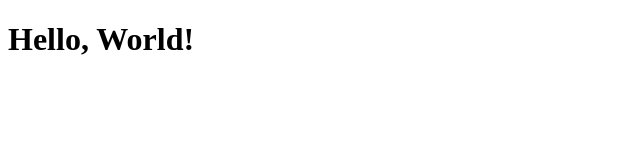
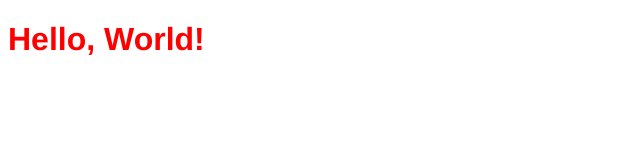
Before and after one commit to camdenuyl/tc349, a plain HTML site: page week1/hello.html in a window 1280 px wide. Shown: the whole page, without its empty margins (0-640 px from the left). Drawn offline with Linux system fonts and the light colour scheme.

Commit message:
hello world

```diff
--- a/week1/hello.html
+++ b/week1/hello.html
@@ -2,8 +2,9 @@
 <html lang="en">
 <head>
 <title>Hello, World!</title>
-<style type="text/css" media="screen"
-h1 { font-family: Helvetica;}>
+<style type="text/css" media="screen">
+h1 { font-family: Helvetica;
+	color: red;}
 
 </style>
 </head>
```
